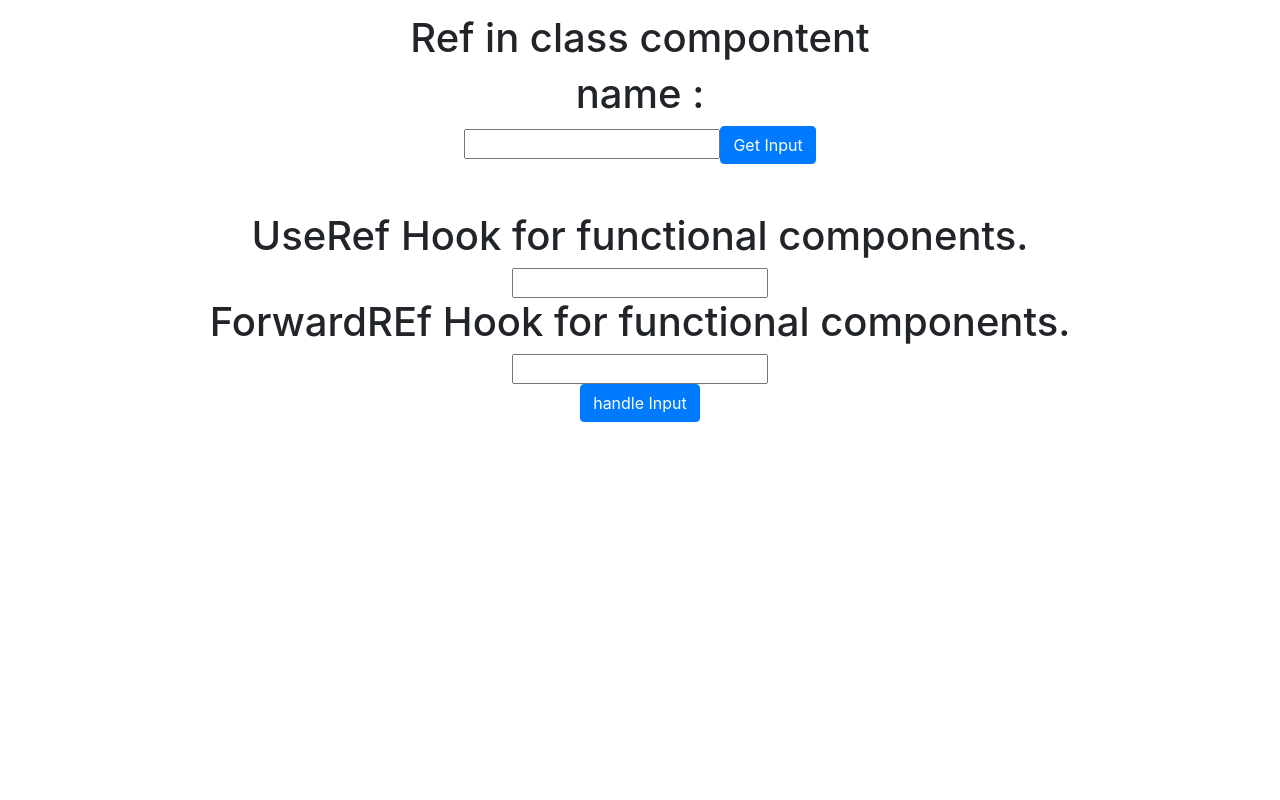
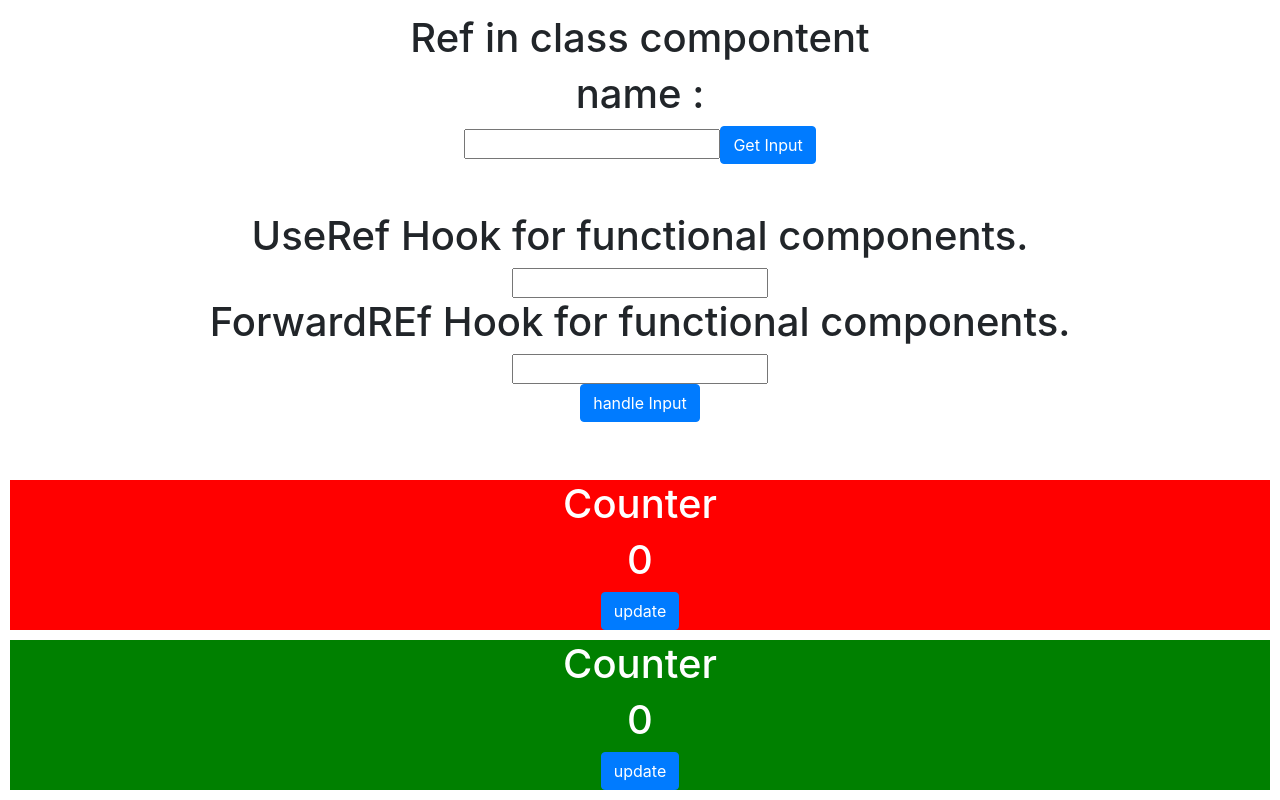
Before and after one commit to bacha-11/Learn-Reactjs, a React (Create React App) app: page / in a window 1280 px wide. Shown: the part 4158-4958 px from the top of the page. Before the commit the page ends 4580 px from the top, so only its background shows below. Built offline with nearby package versions, Linux system fonts and the light colour scheme.

Commit message:
High Order Function in react js

```diff
--- a/src/App.js
+++ b/src/App.js
@@ -23,6 +23,8 @@ import PureComponents from './PureComponent'
 import UseMemoHook from './UseMemoHook';
 import Ref from './Ref';
 import UseRefHook from './UseRefHook';
+import Display from './HighOrderComponent';
+
 
 
 
@@ -89,7 +91,10 @@ function App() {
 
       <Ref /><br /><br />
 
-      <UseRefHook />
+      <UseRefHook /><br /><br />
+
+      <Display />
+
 
 
 
--- /dev/null
+++ b/src/HighOrderComponent.js
@@ -0,0 +1,52 @@
+import { useState } from "react";
+import { Button } from "react-bootstrap";
+
+
+
+function Display(){
+
+    return(
+        <div>
+            <HODRed cmp={Counter} />
+            <HODGreen cmp={Counter} />
+        </div>
+    )
+
+}
+
+export default Display;
+
+
+
+
+function HODRed(props){
+    return (
+        <div style={{backgroundColor:'red', color:"white", margin:"10px"}}>
+            <props.cmp />
+        </div>
+
+    )
+}
+
+function HODGreen(props){
+    return (
+        <div style={{backgroundColor:'green', color:"white", margin:"10px"}}>
+            <props.cmp />
+        </div>
+    )
+}
+
+
+
+
+function Counter(){
+    let [count, setCount] = useState(0)
+
+    return(
+        <div>
+            <h1>Counter</h1>
+            <h1>{count}</h1>
+            <Button onClick={()=>setCount(count+1)}>update</Button>
+        </div>
+    )
+}
```
